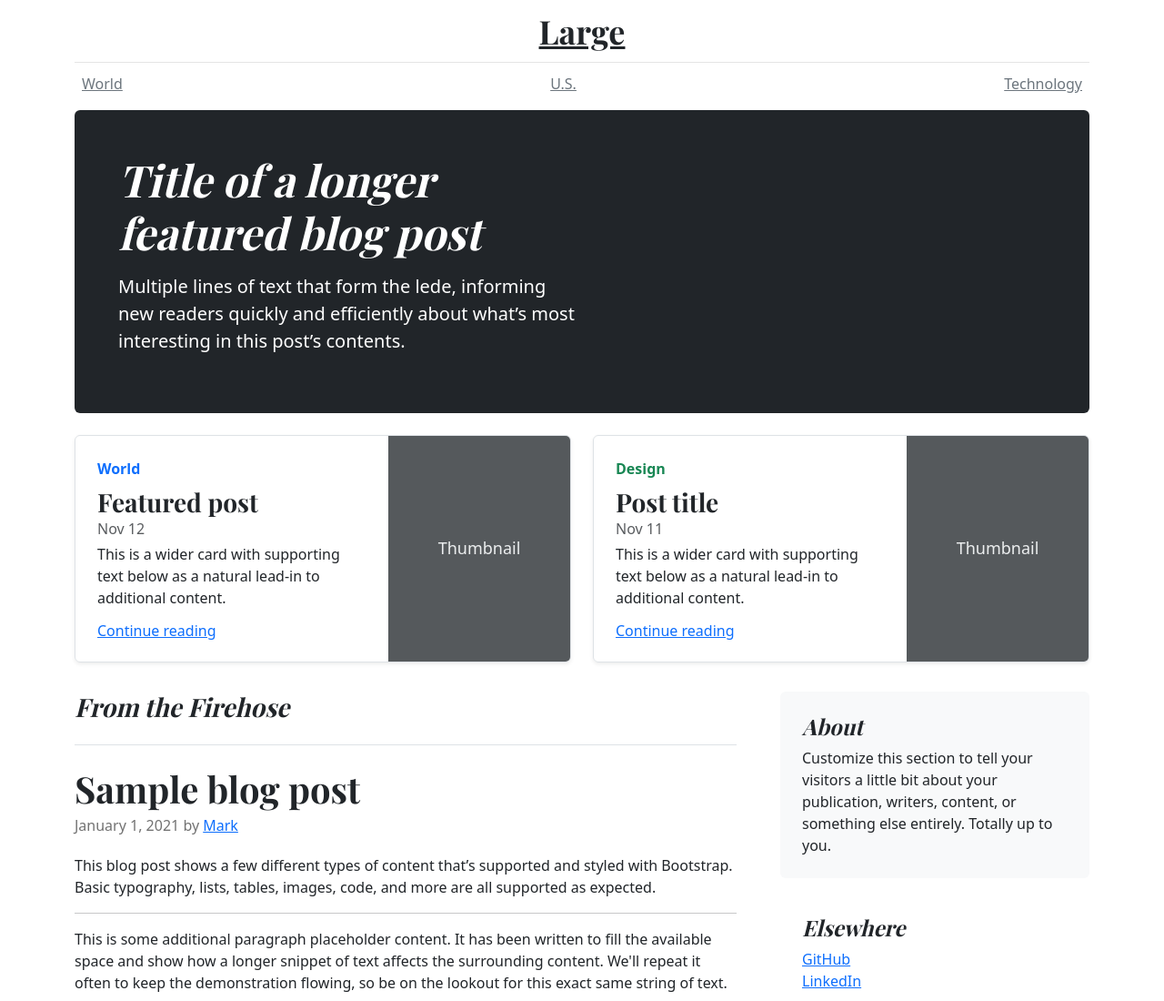
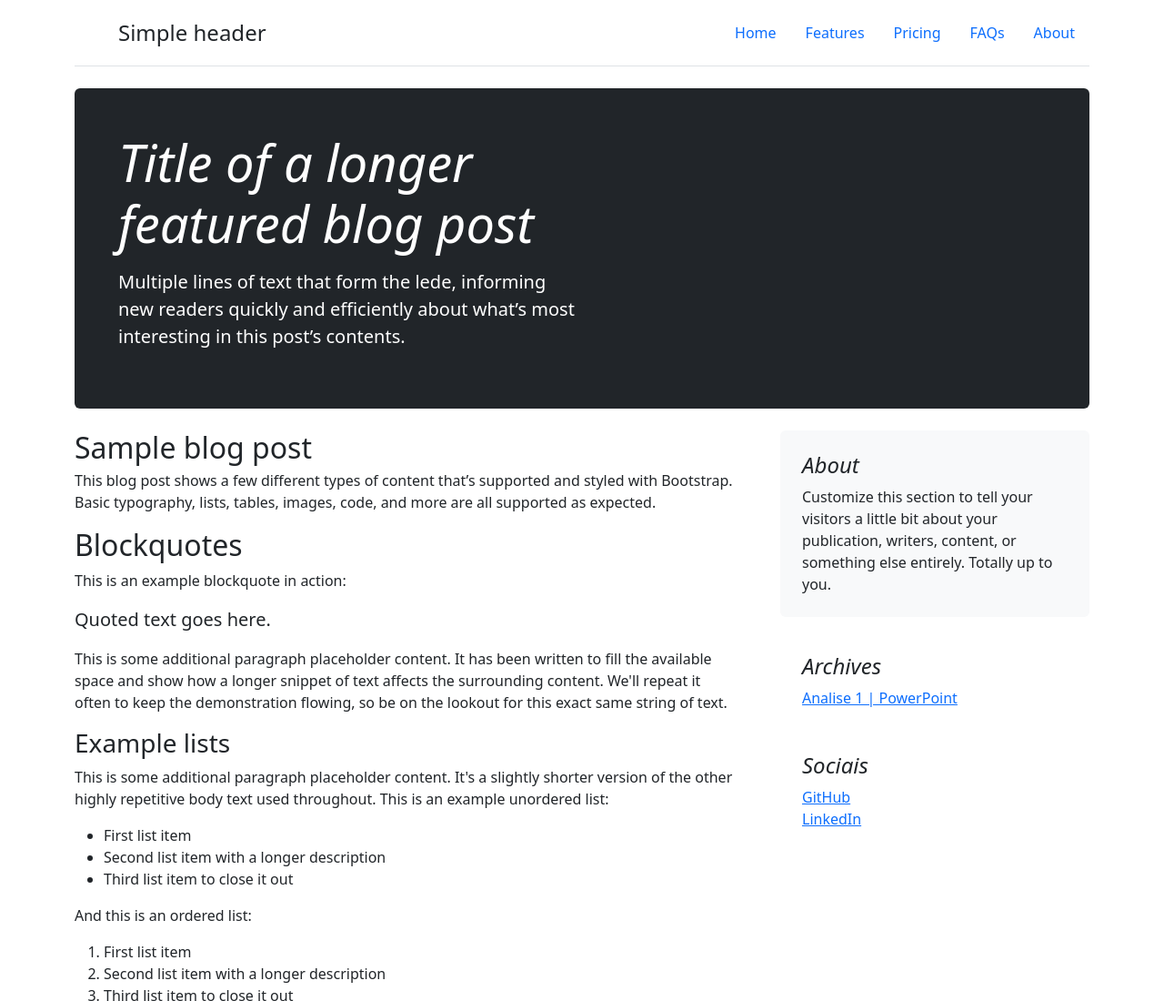
Before and after one commit to maarlonsantos/maarlonsantos.github.io, a plain HTML site: page index.html in a window 1280 px wide. Shown: the top 1100 px of the page at 91% size. Drawn offline with nearby package versions, Linux system fonts and the light colour scheme.

Commit message:
Ajuste na pagina e organização das tags

```diff
--- a/index.html
+++ b/index.html
@@ -1,120 +1,54 @@
 <!doctype html>
-<html lang="pt-br">
+<html lang="pt-BR">
   <head>
     <meta charset="utf-8">
     <meta name="viewport" content="width=device-width, initial-scale=1">
     <meta name="description" content="">
-    <meta name="generator" content="Hugo 0.108.0">
-    <title>Portfolio</title>
+    <meta name="keyword" content="">
+    <meta name="author" content="">
 
-    <link rel="canonical" href="https://getbootstrap.com/docs/5.3/examples/blog/">
-
-
-
-
+    <title>----</title>
     <link href="https://cdn.jsdelivr.net/npm/bootstrap@5.3.0-alpha1/dist/css/bootstrap.min.css" rel="stylesheet" integrity="sha384-GLhlTQ8iRABdZLl6O3oVMWSktQOp6b7In1Zl3/Jr59b6EGGoI1aFkw7cmDA6j6gD" crossorigin="anonymous">
-<!-- <link href="../assets/dist/css/bootstrap.min.css" rel="stylesheet"> -->
-
-
-
 
     <!-- Custom styles for this template -->
     <link href="https://fonts.googleapis.com/css?family=Playfair&#43;Display:700,900&amp;display=swap" rel="stylesheet">
     <!-- Custom styles for this template -->
-    <link href="/css/blog.css" rel="stylesheet">
-    <link href="/css/main.css" rel="stylesheet">
-  </head>
+    </head>
   <body>
 
-<div class="container">
-  <header class="blog-header lh-1 py-3">
-    <div class="row flex-nowrap justify-content-between align-items-center">
-      <div class="col-4 pt-1">
-        <!-- <a class="link-secondary" href="#">Subscribe</a> -->
-      </div>
-      <div class="col-4 text-center">
-        <a class="blog-header-logo text-dark" href="#">Large</a>
-      </div>
-      <div class="col-4 d-flex justify-content-end align-items-center">
-        <!-- <a class="link-secondary" href="#" aria-label="Search">
-          <svg xmlns="http://www.w3.org/2000/svg" width="20" height="20" fill="none" stroke="currentColor" stroke-linecap="round" stroke-linejoin="round" stroke-width="2" class="mx-3" role="img" viewBox="0 0 24 24"><title>Search</title><circle cx="10.5" cy="10.5" r="7.5"/><path d="M21 21l-5.2-5.2"/></svg>
-        </a>
-        <a class="btn btn-sm btn-outline-secondary" href="#">Sign up</a> -->
-      </div>
-    </div>
-  </header>
+  <div class="container">
+    <header class="d-flex flex-wrap justify-content-center py-3 mb-4 border-bottom">
+      <a href="/" class="d-flex align-items-center mb-3 mb-md-0 me-md-auto text-dark text-decoration-none">
+        <svg class="bi me-2" width="40" height="32"><use xlink:href="#bootstrap"/></svg>
+        <span class="fs-4">Simple header</span>
+      </a>
 
-  <div class="nav-scroller py-1 mb-2">
-    <nav class="nav d-flex justify-content-between">
-      <a class="p-2 link-secondary" href="#">World</a>
-      <a class="p-2 link-secondary" href="#">U.S.</a>
-      <a class="p-2 link-secondary" href="#">Technology</a>
-      <!-- <a class="p-2 link-secondary" href="#">Design</a>
-      <a class="p-2 link-secondary" href="#">Culture</a>
-      <a class="p-2 link-secondary" href="#">Business</a>
-      <a class="p-2 link-secondary" href="#">Politics</a>
-      <a class="p-2 link-secondary" href="#">Opinion</a>
-      <a class="p-2 link-secondary" href="#">Science</a>
-      <a class="p-2 link-secondary" href="#">Health</a>
-      <a class="p-2 link-secondary" href="#">Style</a>
-      <a class="p-2 link-secondary" href="#">Travel</a> -->
-    </nav>
+      <ul class="nav nav-pills">
+        <li class="nav-item"><a href="#" class="nav-link">Home</a></li>
+        <li class="nav-item"><a href="#" class="nav-link">Features</a></li>
+        <li class="nav-item"><a href="#" class="nav-link">Pricing</a></li>
+        <li class="nav-item"><a href="#" class="nav-link">FAQs</a></li>
+        <li class="nav-item"><a href="#" class="nav-link">About</a></li>
+      </ul>
+    </header>
   </div>
-</div>
 
 <main class="container">
   <div class="p-4 p-md-5 mb-4 rounded text-bg-dark">
     <div class="col-md-6 px-0">
       <h1 class="display-4 fst-italic">Title of a longer featured blog post</h1>
       <p class="lead my-3">Multiple lines of text that form the lede, informing new readers quickly and efficiently about what’s most interesting in this post’s contents.</p>
-      <!-- <p class="lead mb-0"><a href="#" class="text-white fw-bold">Continue reading...</a></p> -->
-    </div>
-  </div>
-
-  <div class="row mb-2">
-    <div class="col-md-6">
-      <div class="row g-0 border rounded overflow-hidden flex-md-row mb-4 shadow-sm h-md-250 position-relative">
-        <div class="col p-4 d-flex flex-column position-static">
-          <strong class="d-inline-block mb-2 text-primary">World</strong>
-          <h3 class="mb-0">Featured post</h3>
-          <div class="mb-1 text-muted">Nov 12</div>
-          <p class="card-text mb-auto">This is a wider card with supporting text below as a natural lead-in to additional content.</p>
-          <a href="#" class="stretched-link">Continue reading</a>
-        </div>
-        <div class="col-auto d-none d-lg-block">
-          <svg class="bd-placeholder-img" width="200" height="250" xmlns="http://www.w3.org/2000/svg" role="img" aria-label="Placeholder: Thumbnail" preserveAspectRatio="xMidYMid slice" focusable="false"><title>Placeholder</title><rect width="100%" height="100%" fill="#55595c"/><text x="50%" y="50%" fill="#eceeef" dy=".3em">Thumbnail</text></svg>
-        </div>
-      </div>
-    </div>
-    <div class="col-md-6">
-      <div class="row g-0 border rounded overflow-hidden flex-md-row mb-4 shadow-sm h-md-250 position-relative">
-        <div class="col p-4 d-flex flex-column position-static">
-          <strong class="d-inline-block mb-2 text-success">Design</strong>
-          <h3 class="mb-0">Post title</h3>
-          <div class="mb-1 text-muted">Nov 11</div>
-          <p class="mb-auto">This is a wider card with supporting text below as a natural lead-in to additional content.</p>
-          <a href="#" class="stretched-link">Continue reading</a>
-        </div>
-        <div class="col-auto d-none d-lg-block">
-          <svg class="bd-placeholder-img" width="200" height="250" xmlns="http://www.w3.org/2000/svg" role="img" aria-label="Placeholder: Thumbnail" preserveAspectRatio="xMidYMid slice" focusable="false"><title>Placeholder</title><rect width="100%" height="100%" fill="#55595c"/><text x="50%" y="50%" fill="#eceeef" dy=".3em">Thumbnail</text></svg>
-        </div>
-      </div>
     </div>
   </div>
 
   <div class="row g-5">
     <div class="col-md-8">
-      <h3 class="pb-4 mb-4 fst-italic border-bottom">
-        From the Firehose
-      </h3>
 
       <article class="blog-post">
         <h2 class="blog-post-title mb-1">Sample blog post</h2>
-        <p class="blog-post-meta">January 1, 2021 by <a href="#">Mark</a></p>
 
         <p>This blog post shows a few different types of content that’s supported and styled with Bootstrap. Basic typography, lists, tables, images, code, and more are all supported as expected.</p>
-        <hr>
-        <p>This is some additional paragraph placeholder content. It has been written to fill the available space and show how a longer snippet of text affects the surrounding content. We'll repeat it often to keep the demonstration flowing, so be on the lookout for this exact same string of text.</p>
+
         <h2>Blockquotes</h2>
         <p>This is an example blockquote in action:</p>
         <blockquote class="blockquote">
@@ -164,55 +98,18 @@
 
       <article class="blog-post">
         <h2 class="blog-post-title mb-1">Another blog post</h2>
-        <p class="blog-post-meta">December 23, 2020 by <a href="#">Jacob</a></p>
 
         <p>This is some additional paragraph placeholder content. It has been written to fill the available space and show how a longer snippet of text affects the surrounding content. We'll repeat it often to keep the demonstration flowing, so be on the lookout for this exact same string of text.</p>
         <blockquote>
           <p>Longer quote goes here, maybe with some <strong>emphasized text</strong> in the middle of it.</p>
         </blockquote>
         <p>This is some additional paragraph placeholder content. It has been written to fill the available space and show how a longer snippet of text affects the surrounding content. We'll repeat it often to keep the demonstration flowing, so be on the lookout for this exact same string of text.</p>
-        <!-- <h3>Example table</h3>
-        <p>And don't forget about tables in these posts:</p>
-        <table class="table">
-          <thead>
-            <tr>
-              <th>Name</th>
-              <th>Upvotes</th>
-              <th>Downvotes</th>
-            </tr>
-          </thead>
-          <tbody>
-            <tr>
-              <td>Alice</td>
-              <td>10</td>
-              <td>11</td>
-            </tr>
-            <tr>
-              <td>Bob</td>
-              <td>4</td>
-              <td>3</td>
-            </tr>
-            <tr>
-              <td>Charlie</td>
-              <td>7</td>
-              <td>9</td>
-            </tr>
-          </tbody>
-          <tfoot>
-            <tr>
-              <td>Totals</td>
-              <td>21</td>
-              <td>23</td>
-            </tr>
-          </tfoot>
-        </table> -->
 
         <p>This is some additional paragraph placeholder content. It's a slightly shorter version of the other highly repetitive body text used throughout.</p>
       </article>
 
       <article class="blog-post">
         <h2 class="blog-post-title mb-1">New feature</h2>
-        <p class="blog-post-meta">December 14, 2020 by <a href="#">Chris</a></p>
 
         <p>This is some additional paragraph placeholder content. It has been written to fill the available space and show how a longer snippet of text affects the surrounding content. We'll repeat it often to keep the demonstration flowing, so be on the lookout for this exact same string of text.</p>
         <ul>
@@ -223,12 +120,7 @@
         <p>This is some additional paragraph placeholder content. It's a slightly shorter version of the other highly repetitive body text used throughout.</p>
       </article>
 
-      <!-- <nav class="blog-pagination" aria-label="Pagination">
-        <a class="btn btn-outline-primary rounded-pill" href="#">Older</a>
-        <a class="btn btn-outline-secondary rounded-pill disabled">Newer</a>
-      </nav> -->
-
-    </div>
+  </div>
 
     <div class="col-md-4">
       <div class="position-sticky" style="top: 2rem;">
@@ -237,11 +129,11 @@
           <p class="mb-0">Customize this section to tell your visitors a little bit about your publication, writers, content, or something else entirely. Totally up to you.</p>
         </div>
 
-        <!-- <div class="p-4">
+        <div class="p-4">
           <h4 class="fst-italic">Archives</h4>
-          <ol class="list-unstyled mb-0">
-            <li><a href="#">March 2021</a></li>
-            <li><a href="#">February 2021</a></li>
+          <ul class="list-unstyled mb-0">
+            <li><a href="#">Analise 1 | PowerPoint</a></li>
+            <!--<li><a href="#">February 2021</a></li>
             <li><a href="#">January 2021</a></li>
             <li><a href="#">December 2020</a></li>
             <li><a href="#">November 2020</a></li>
@@ -251,29 +143,29 @@
             <li><a href="#">July 2020</a></li>
             <li><a href="#">June 2020</a></li>
             <li><a href="#">May 2020</a></li>
-            <li><a href="#">April 2020</a></li>
-          </ol>
-        </div> -->
+            <li><a href="#">April 2020</a></li> -->
+          </ul>
+        </div>
 
         <div class="p-4">
-          <h4 class="fst-italic">Elsewhere</h4>
+          <h4 class="fst-italic">Sociais</h4>
           <ol class="list-unstyled">
-            <li><a href="#">GitHub</a></li>
-            <li><a href="#">LinkedIn</a></li>
+            <li><a href="https://github.com/maarlonsantos/">GitHub</a></li>
+            <li><a href="https://linkedin.com/marlon-amaro-santos">LinkedIn</a></li>
           </ol>
         </div>
+
       </div>
     </div>
   </div>
 
 </main>
-
-<footer class="blog-footer">
-  <!-- <p>Blog template built for <a href="https://getbootstrap.com/">Bootstrap</a> by <a href="https://twitter.com/mdo">@mdo</a>.</p> -->
-  <p class="col-4 text-center">
-    <script> Date().getFullYear()</script>
-  </p>
-</footer>
+<div class="container">
+  <footer class="d-flex flex-wrap justify-content-between align-items-center py-3 my-4 border-top">
+    <p class="col-md-4 mb-0 text-center">&copy;<script type="text/javascript">var year = new Date();document.write(year.getFullYear());</script>
+      Marlon Amaro dos Santos</p>
+  </footer>
+</div>
 
 
 
```
